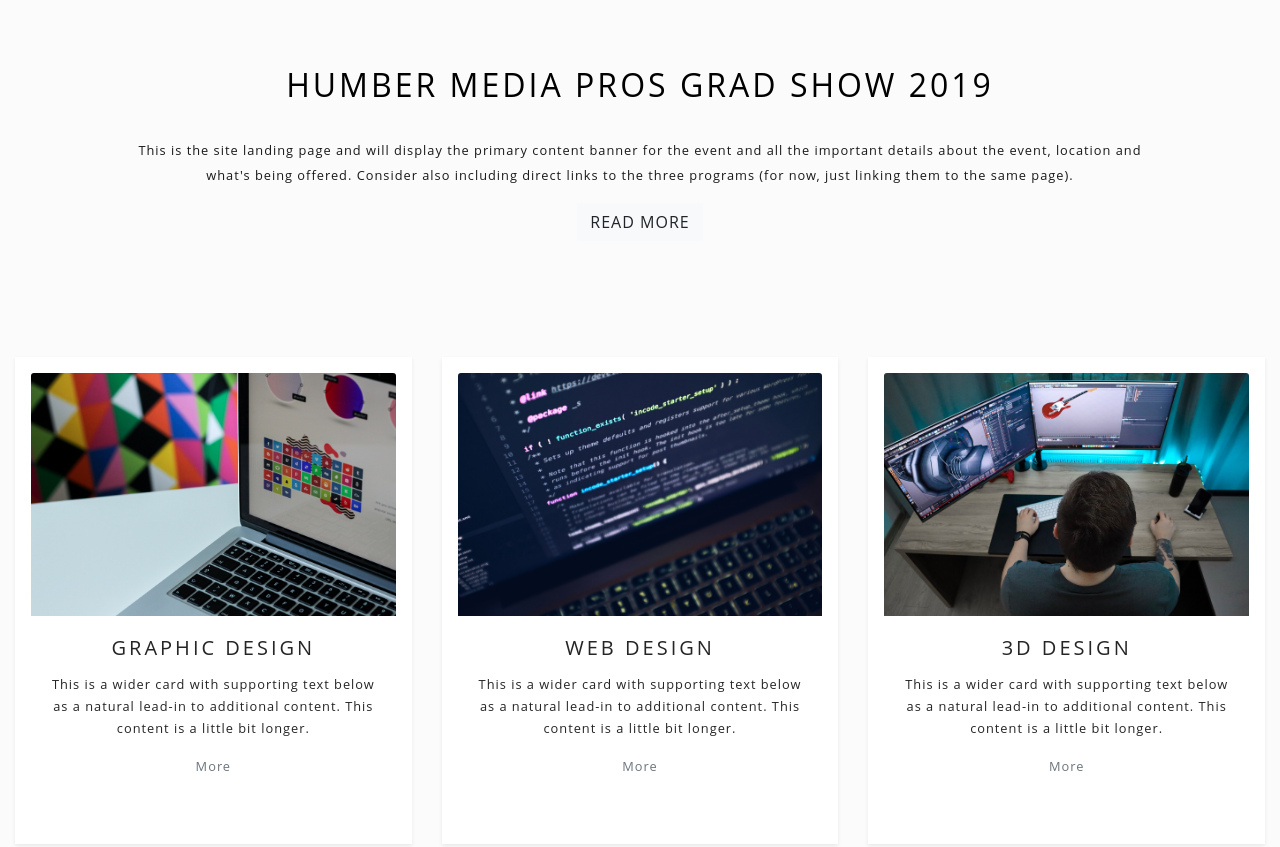
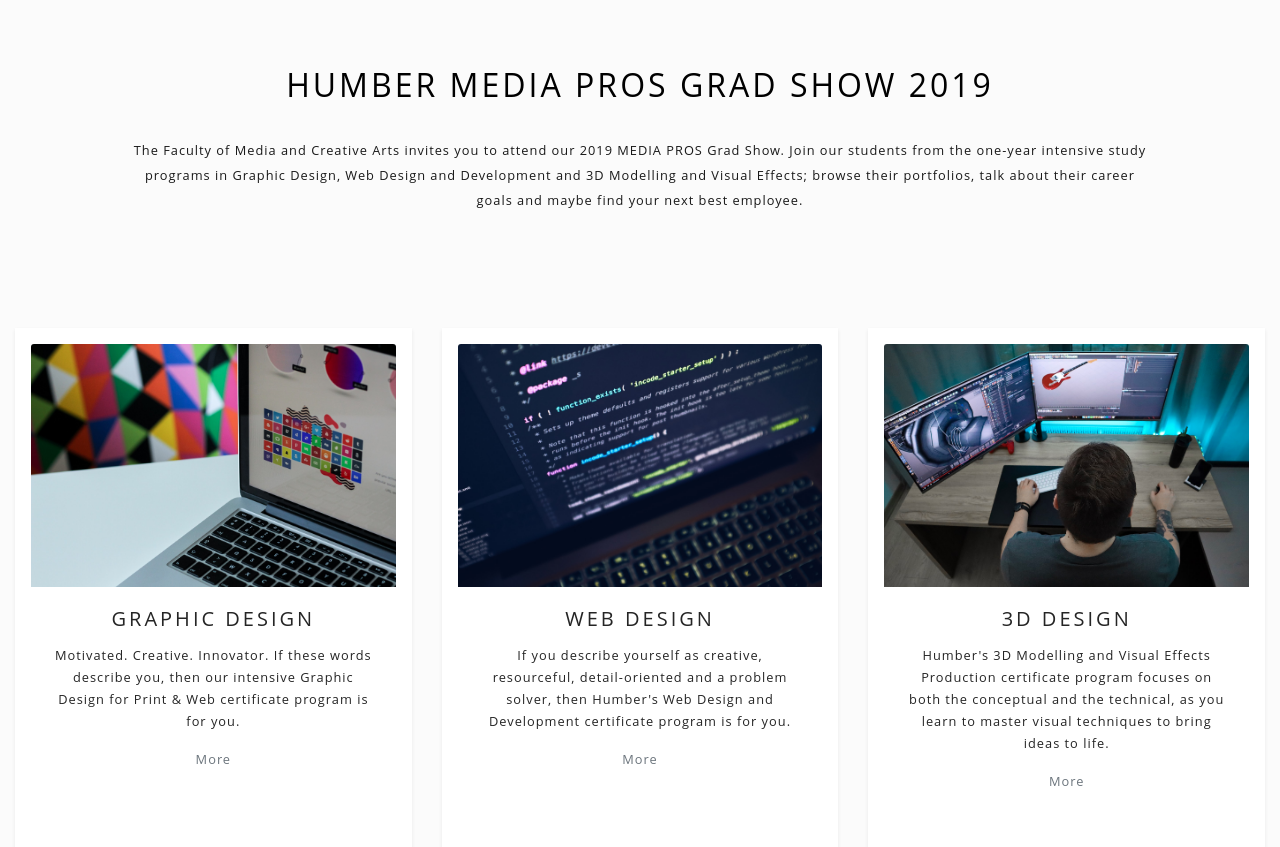
Before and after one commit to team-humber-web-2019/humber-media-pros, a Gatsby site: page / in a window 1280 px wide. Shown: the part 1080-1927 px from the top of the page. Built offline with nearby package versions, Linux system fonts and the light colour scheme; Gatsby itself is replaced by a stand-in of ours.

Commit message:
removed btns

```diff
--- a/src/components/Slider.js
+++ b/src/components/Slider.js
@@ -18,17 +18,17 @@ const Slider = () => {
         <div className={`carousel-inner ` + style.carousel + `-` + style.inner}>
           <div className={`item carousel-item active ` + style.item + style.carousel + `-` + style.item + style.active}>
             <div className={`img-box ` + style.imagee}><img className="rounded-circle" src={arath} alt="Arath"/></div><br/>
-            <p className={`testimonial ` + style.testimonial }><small>Lorem ipsum dolor sit amet, consectetur adipiscing elit. Nam eu sem tempor, varius quam at, luctus dui. Mauris magna metus, dapibus nec turpis vel, semper malesuada ante. Idac bibendum scelerisque non non purus. Suspendisse varius nibh non aliquet.</small></p>
+            <p className={`testimonial ` + style.testimonial }><small>“Rocco is a great teacher…. In just four short months, I learned techniques that I will use over a lifetime to improve my web design skill.  This course is great for anyone.  I highly recommend it.”</small></p>
             <p className={`overview ` + style.overview}><b>Arath Yacob George</b>, Graphic Designer</p>
           </div>
           <div className={`item carousel-item ` + style.item + style.carousel + `-` + style.item}>
             <div className={`img-box ` + style.imagee}><img className="rounded-circle" src={ash} alt="Ash"/></div><br/>
-            <p className={`testimonial ` + style.testimonial }><small>Lorem Ipsum is simply dummy text of the printing and typesetting industry. Lorem Ipsum has been the industry's standard dummy text ever since the 1500s, when an unknown printer took a galley of type and scrambled it to make a type specimen book. It has survived not only five centuries, but also the leap into electronic typesetting, remaining essentially unchanged. It was popularised in the 1960s with the release of Letraset sheets containing Lorem Ipsum passages, and more recently with desktop publishing software like Aldus PageMaker including versions of Lorem Ipsum.</small></p>
+            <p className={`testimonial ` + style.testimonial }><small>“I’ve taken other development classes and this one was by far the most helpful and most practical. My computer skills improved dramatically over the last semester.”</small></p>
             <p className={`overview ` + style.overview}><b>Ashkan Shokri</b>, Web Developer</p>
           </div>
           <div className={`item carousel-item ` + style.item + style.carousel + `-` + style.item}>
             <div className={`img-box ` + style.imagee}><img className="rounded-circle" src={nina} alt="Nina"/></div><br/>
-            <p className={`testimonial ` + style.testimonial }><small>It is a long established fact that a reader will be distracted by the readable content of a page when looking at its layout. The point of using Lorem Ipsum is that it has a more-or-less normal distribution of letters, as opposed to using 'Content here, content here', making it look like readable English. Many desktop publishing packages and web page editors now use Lorem Ipsum as their default model text, and a search for 'lorem ipsum' will uncover many web sites still in their infancy. Various versions have evolved over the years, sometimes by accident, sometimes on purpose (injected humour and the like).</small></p>
+            <p className={`testimonial ` + style.testimonial }><small>“Your class was something I looked forward to waking up to every week! I appreciate your generosity and your authenticity with your students.”</small></p>
             <p className={`overview ` + style.overview}><b>Nina Huang</b>, Web Developer</p>
           </div>
         </div>
--- a/src/pages/index.js
+++ b/src/pages/index.js
@@ -21,8 +21,7 @@ const Index = () => {
    <div className="card text-center  " className={style.midcard} >
    <div className="card-body">
     <h5 className="card-title" className={style.midheading}>HUMBER MEDIA PROS GRAD SHOW 2019</h5><br/>
-    <p className="card-text"><small>This is the site landing page and will display the primary content banner for the event and all the important details about the event, location and what's being offered. Consider also including direct links to the three programs (for now, just linking them to the same page).</small></p>
-    <a href="#" class="btn btn-light rounded-0" >Read More</a>
+    <p className="card-text"><small>The Faculty of Media and Creative Arts invites you to attend our 2019 MEDIA PROS Grad Show. Join our students from the one-year intensive study programs in Graphic Design, Web Design and Development and 3D Modelling and Visual Effects; browse their portfolios, talk about their career goals and maybe find your next best employee.</small></p>
    </div>
    </div>
 
@@ -34,7 +33,7 @@ const Index = () => {
     <img src={graphicSvg} class="card-img-top" alt="graphicSvg"/>
     <div className="card-body ">
     <h5 className="card-title ">Graphic Design</h5>
-    <p className="card-text"><small>This is a wider card with supporting text below as a natural lead-in to additional content. This content is a little bit longer.</small></p>
+    <p className="card-text"><small>Motivated. Creative. Innovator. If these words describe you, then our intensive Graphic Design for Print & Web certificate program is for you.</small></p>
     <p class="card-text"><small class="text-muted">More</small></p>
     </div>
     </Link>
@@ -45,7 +44,7 @@ const Index = () => {
     <img src={webSvg} class="card-img-top" alt="graphicSvg"/>
     <div className="card-body ">
     <h5 className="card-title ">Web Design</h5>
-    <p className="card-text"><small>This is a wider card with supporting text below as a natural lead-in to additional content. This content is a little bit longer.</small></p>
+    <p className="card-text"><small>If you describe yourself as creative, resourceful, detail-oriented and a problem solver, then Humber's Web Design and Development certificate program is for you.</small></p>
     <p class="card-text"><small class="text-muted">More</small></p>
     </div>
     </Link>
@@ -56,7 +55,7 @@ const Index = () => {
     <img src={DSvg} class="card-img-top" alt="graphicSvg"/>
     <div className="card-body ">
     <h5 className="card-title ">3D Design</h5>
-    <p className="card-text"><small>This is a wider card with supporting text below as a natural lead-in to additional content. This content is a little bit longer.</small></p>
+    <p className="card-text"><small>Humber's 3D Modelling and Visual Effects Production certificate program focuses on both the conceptual and the technical, as you learn to master visual techniques to bring ideas to life.</small></p>
     <p class="card-text"><small class="text-muted">More</small></p>
     </div>
     </Link>
```
